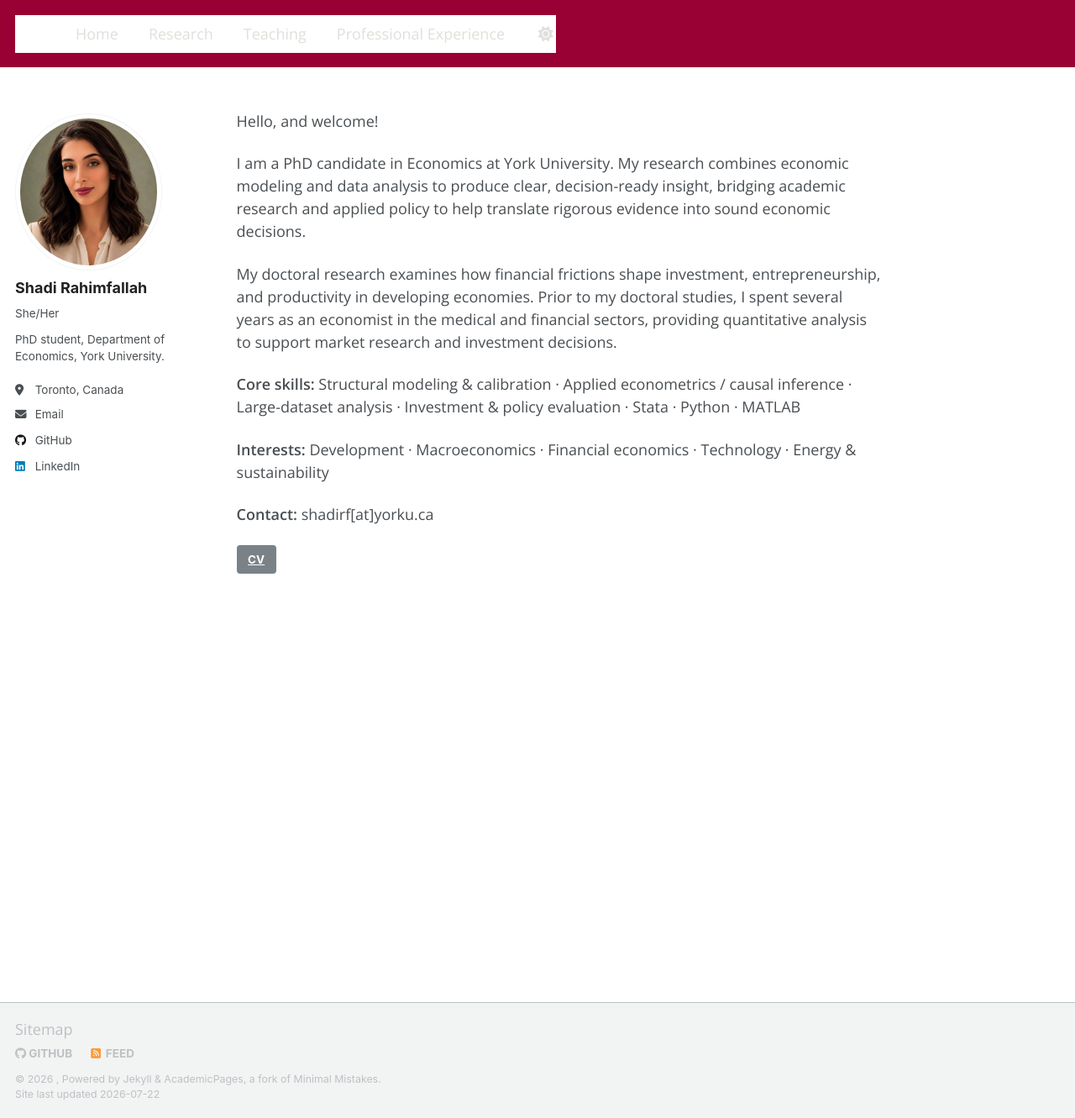
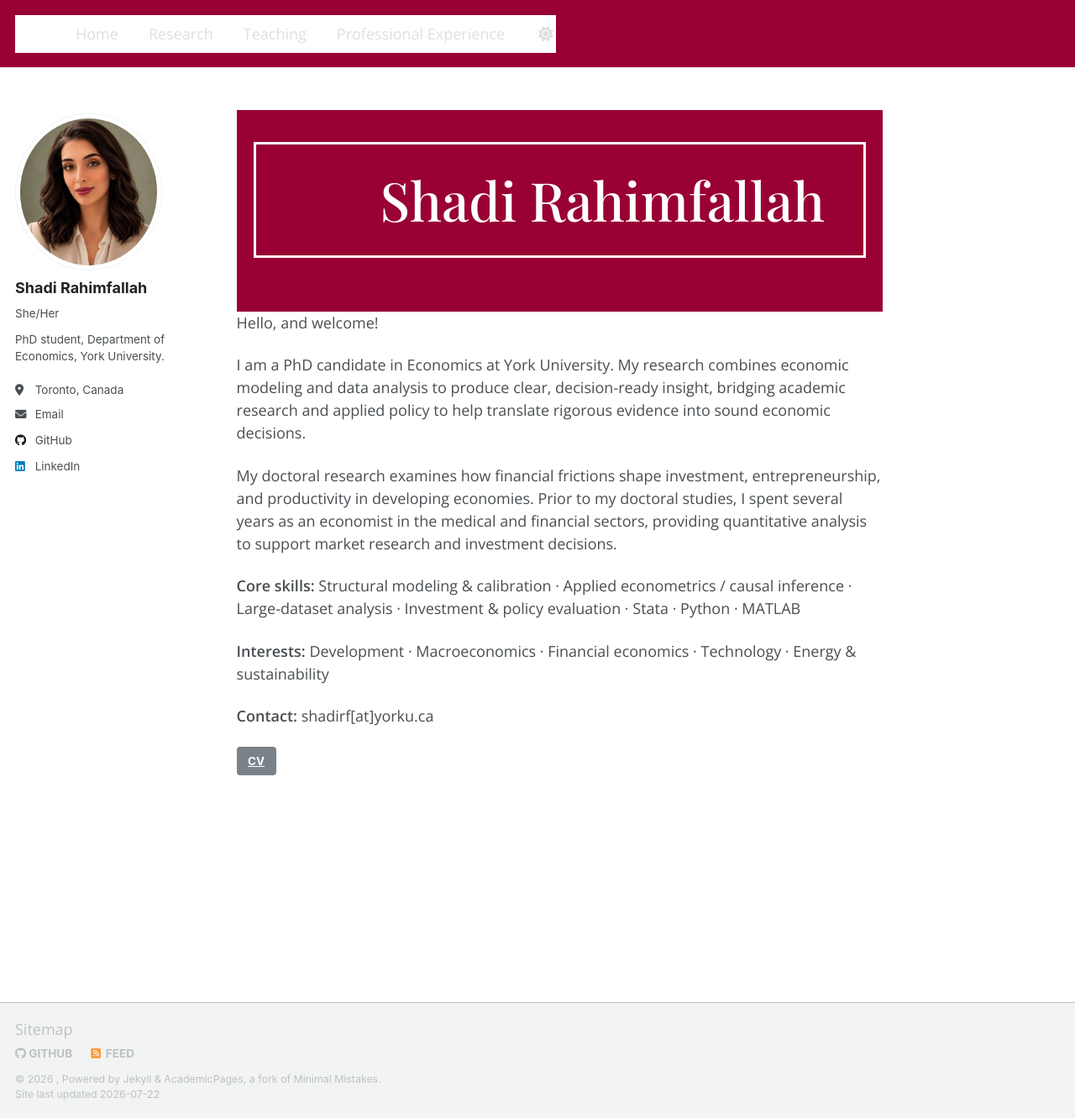
Before and after one commit to ShadiRahimfallah/ShadiRahimfallah.github.io, a Jekyll site: the page built from index.md, in a window 1280 px wide and 1331 px high. Shown: the whole window at 84% size. Built offline with Jekyll 4.4.1, drawn with Linux system fonts in a browser that asks for light colours; a script that is not in the unit is left out.

Commit message:
Add banner with author name to index.md
Added a maroon banner with the author's name to the index page.

```diff
--- a/index.md
+++ b/index.md
@@ -4,6 +4,8 @@ title: ""
 author_profile: true
 permalink: /
 ---
+<div class="maroon-banner"><div class="banner-box"><h1>Shadi Rahimfallah</h1></div></div>
+
 Hello, and welcome!
 
 I am a PhD candidate in Economics at York University. My research combines economic modeling and data analysis to produce clear, decision-ready insight, bridging academic research and applied policy to help translate rigorous evidence into sound economic decisions.
```
